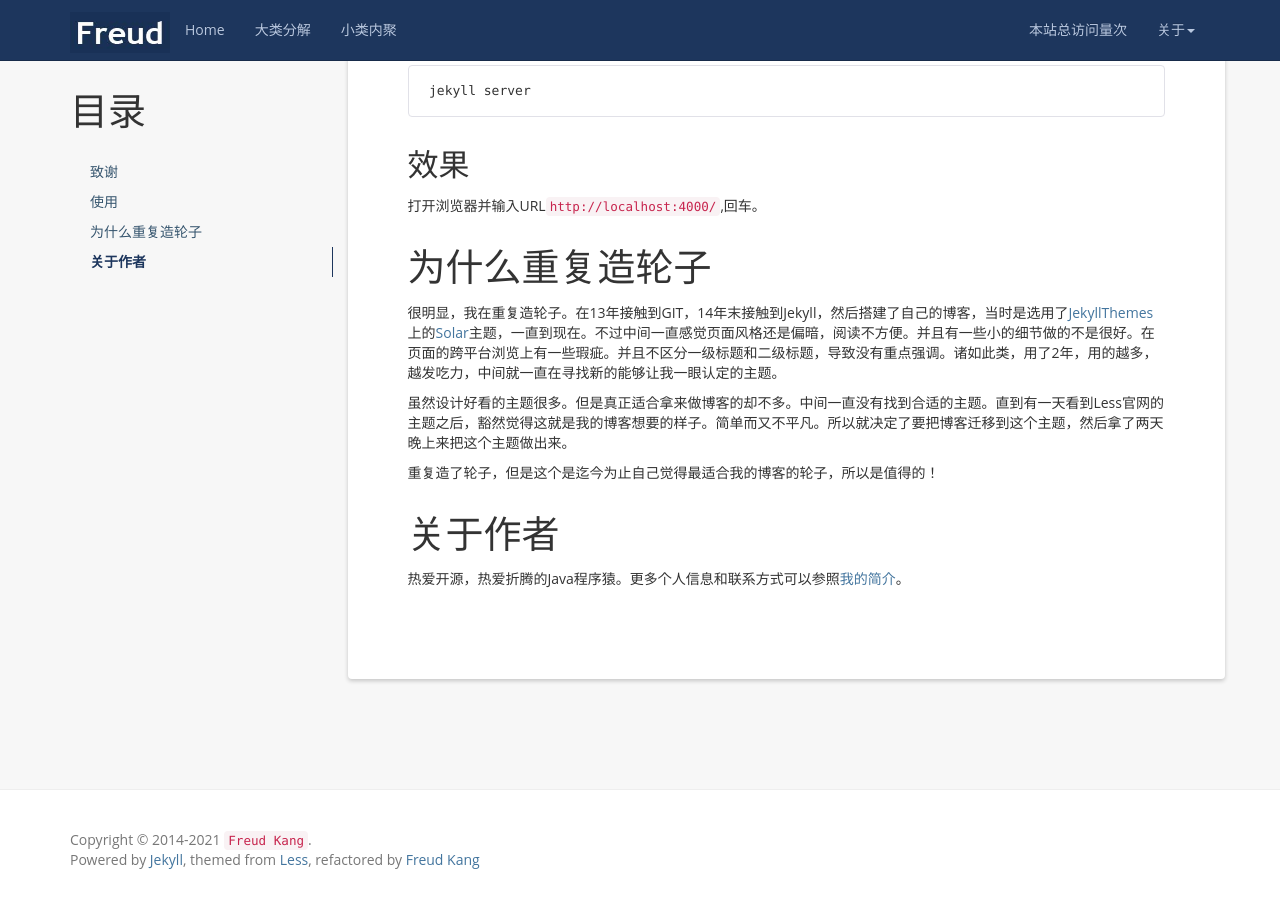
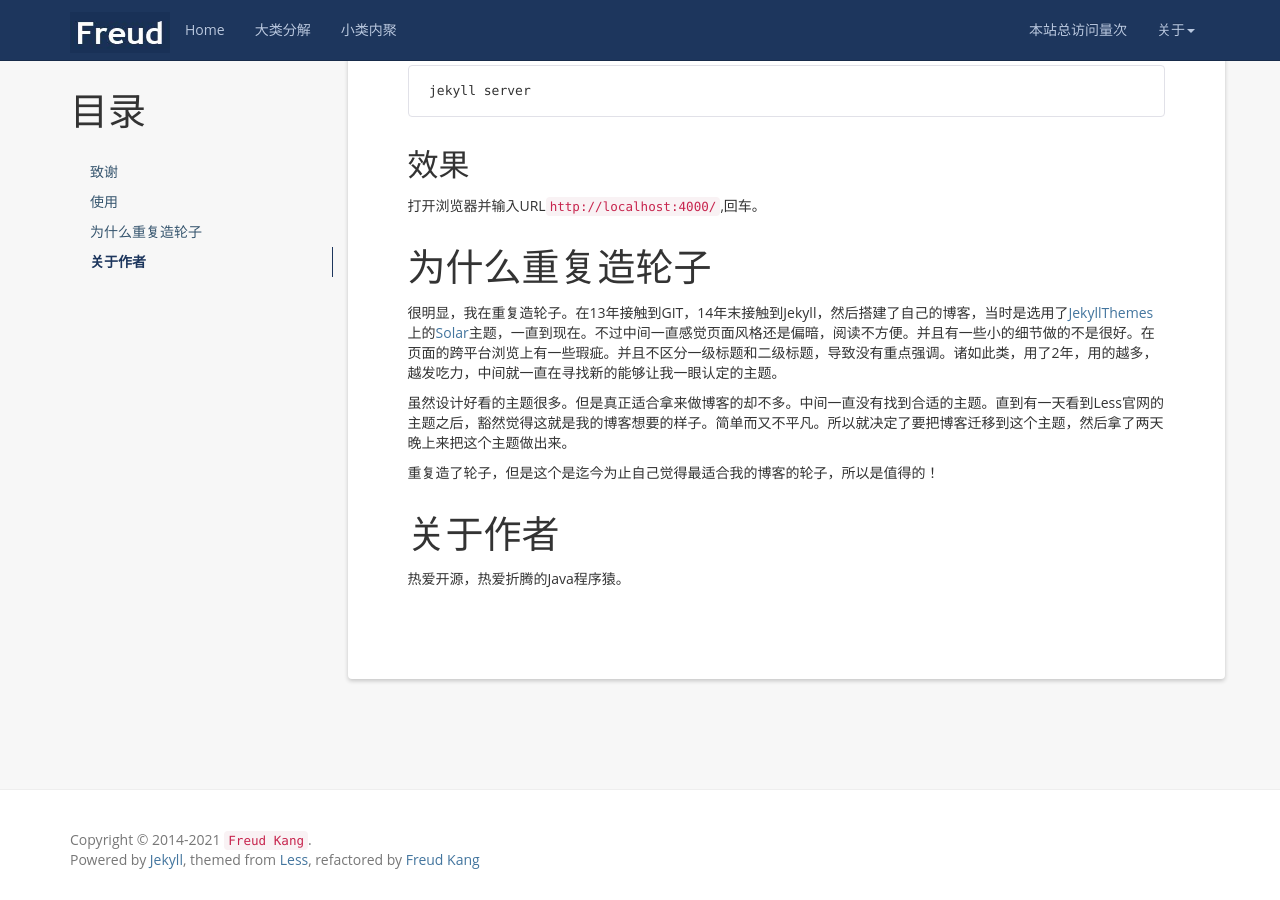
Before and after one commit to pengmengxing/pengmengxing.github.io, a Jekyll site: the page built from _posts/2016-08-27-how-to-use-this-jekyll-theme.md, in a window 1280 px wide and 900 px high, scrolled down 1920 px. Built offline with Jekyll 4.4.1, drawn with Linux system fonts in a browser that asks for light colours; nearby versions of some CDN libraries; a script that is not in the unit is left out; comment, search, counter and statistics services are not loaded.

Commit message:
remove myinfo

```diff
--- a/_posts/2016-08-27-how-to-use-this-jekyll-theme.md
+++ b/_posts/2016-08-27-how-to-use-this-jekyll-theme.md
@@ -105,4 +105,4 @@ jekyll server
 关于作者						{#about-author}
 ====================================
 
-热爱开源，热爱折腾的Java程序猿。更多个人信息和联系方式可以参照[我的简介](http://www.hifreud.com/Resume.io/)。
+热爱开源，热爱折腾的Java程序猿。
```
Also changed, not shown: README.md.
